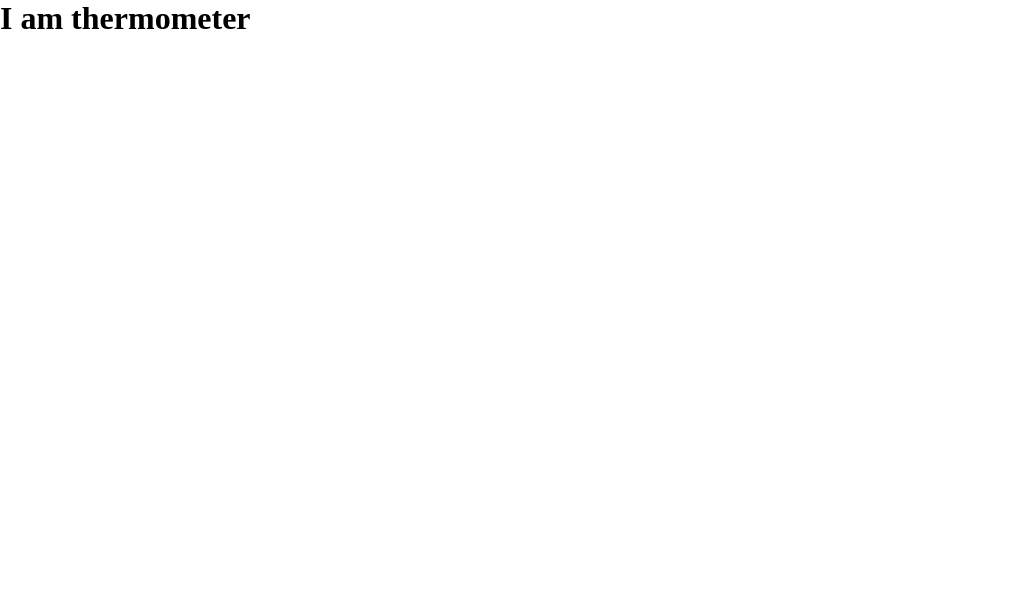
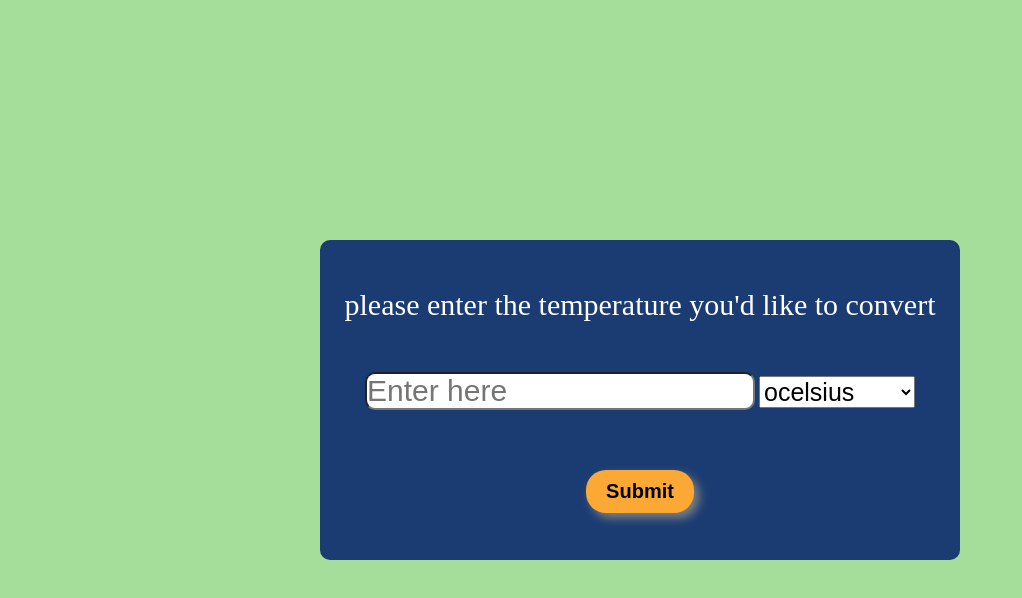
Before and after one commit to theaatosh/project4_converter, a plain HTML site: page index.html in a window 1280 px wide. Shown: the whole page, without its empty margins (0-1022 px from the left). Drawn offline with Linux system fonts and the light colour scheme.

Commit message:
html and css done

```diff
--- a/index.html
+++ b/index.html
@@ -3,17 +3,25 @@
 <head>
     <meta charset="UTF-8">
     <meta name="viewport" content="width=device-width, initial-scale=1.0">
-    <title>Document</title>
+    <title>Project4</title>
     <link rel="stylesheet" href="style.css">
 </head>
 <body>
-    <div id="main">
-        <div id="inner_con">
-            <h1 class="heading">I am thermometer</h1><span id="temp">&#xf0f2</span>
+  <div id="main">
+    <div id="inner_container">
+        <div id="text">
+           <p>please enter the temperature you'd like to convert</p>
         </div>
+        <div id="input_area">
+            <input type="number" id="num_field" placeholder="Enter here">
+            <select name="temp" id="temp_sel">
+                <option><sup>o</sup>celsius</option>
+                <option><sup>o</sup>Fahrenheit</option>
+            </select>
+        </div>
+        <button id="btn">Submit</button>
     </div>
-
-
+  </div>
 
     <script src="pro4.js"></script>
 </body>
--- a/style.css
+++ b/style.css
@@ -3,3 +3,53 @@
     padding: 0;
     box-sizing: border-box;
 }
+#main{
+    height: 100vh;
+    width: 100%;
+    background-color: #A5DD9B;
+    display: flex;
+    justify-content: center;
+    align-items: center;
+}
+#inner_container{
+    display: flex;
+    flex-direction: column;
+    justify-content: center;
+    align-items: center;
+    height: 40vh;
+    width: 50vw;
+    background-color: #1B3C73;
+    border-radius: 10px;
+}
+#text{
+    color: #fefefe;
+    font-size: 30px;
+    margin-bottom: 50px;
+}
+
+#input_area{
+    margin-top: 0px;
+    margin-bottom: 60px;
+}
+#num_field{
+    outline: none;
+    border-radius: 10px;
+    font-size: 30px;
+}
+#temp_sel{
+
+    font-size: 25px;
+}
+#btn{
+    font-size: 20px;
+    font-weight: 700;
+    padding: 10px 20px;
+    border-radius: 20px;
+    background-color: #FBA834;
+    border: none;
+    box-shadow: 5px 5px 10px grey;
+}
+#btn:hover{
+    background-color: black;
+    color: #FBA834;
+}
```
